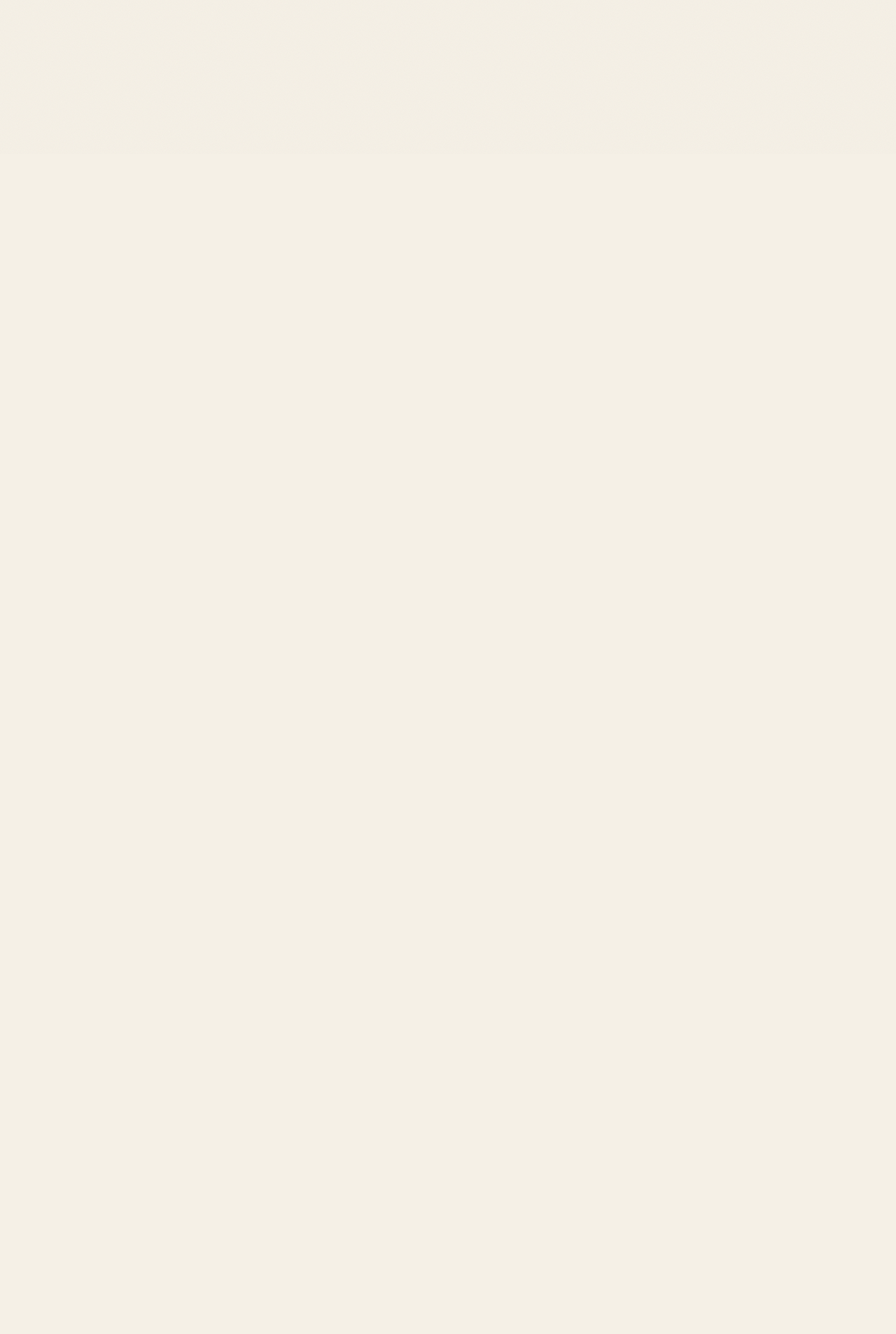
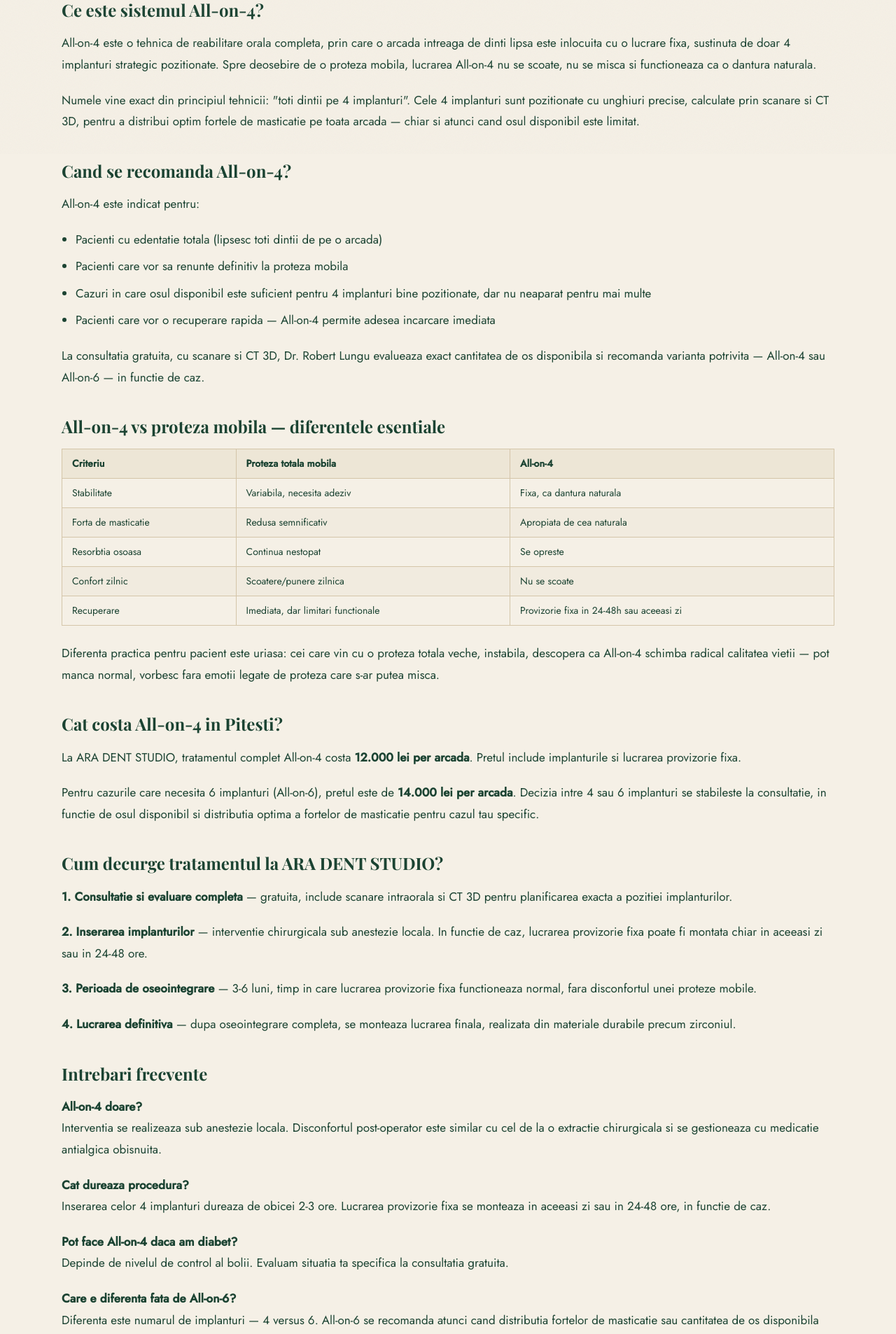
Before and after one commit to Rbt1/aradentpitesti, a Next.js app: page /blog/all-on-4-pitesti-cat-costa in a window 1280 px wide. Before the commit this address had no page. Shown: the part 580-2486 px from the top of the page at 70% size. Before the commit the page ends 800 px from the top, so only its background shows below. Built offline with nearby package versions, Linux system fonts and the light colour scheme.

Commit message:
adaug articol blog All-on-4 cu FAQ Schema

```diff
--- a/app/blog/[slug]/page.tsx
+++ b/app/blog/[slug]/page.tsx
@@ -40,8 +40,29 @@ export default function ArticolPage({ params }: Props) {
   const articol = articole.find((a) => a.slug === params.slug)
   if (!articol) notFound()
 
+  const jsonLdFaq = articol.faq
+    ? {
+        '@context': 'https://schema.org',
+        '@type': 'FAQPage',
+        mainEntity: articol.faq.map((item) => ({
+          '@type': 'Question',
+          name: item.q,
+          acceptedAnswer: {
+            '@type': 'Answer',
+            text: item.a,
+          },
+        })),
+      }
+    : null
+
   return (
     <>
+      {jsonLdFaq && (
+        <script
+          type="application/ld+json"
+          dangerouslySetInnerHTML={{ __html: JSON.stringify(jsonLdFaq) }}
+        />
+      )}
       <Navbar />
       <main className="bg-cream">
 
--- a/app/globals.css
+++ b/app/globals.css
@@ -496,3 +496,28 @@ body::before {
   font-weight: 600;
   color: var(--forest-dark);
 }
+
+.prose-blog table {
+  width: 100%;
+  border-collapse: collapse;
+  margin-bottom: 24px;
+  font-family: var(--font-jost), system-ui, sans-serif;
+  font-size: 14px;
+}
+
+.prose-blog th,
+.prose-blog td {
+  padding: 10px 14px;
+  border: 1px solid var(--bark-light);
+  text-align: left;
+  color: var(--forest-dark);
+}
+
+.prose-blog th {
+  background-color: var(--cream-dark);
+  font-weight: 600;
+}
+
+.prose-blog tbody tr:nth-child(even) {
+  background-color: rgba(212, 197, 169, 0.12);
+}
--- a/app/sitemap.ts
+++ b/app/sitemap.ts
@@ -20,5 +20,6 @@ export default function sitemap(): MetadataRoute.Sitemap {
     { url: `${base}/preturi`, lastModified: now, changeFrequency: 'monthly', priority: 0.9 },
     { url: `${base}/servicii/all-on-4-all-on-6`, lastModified: now, changeFrequency: 'monthly', priority: 0.9 },
     { url: `${base}/contact`, lastModified: now, changeFrequency: 'monthly', priority: 0.8 },
+    { url: `${base}/blog/all-on-4-pitesti-cat-costa`, lastModified: now, changeFrequency: 'monthly', priority: 0.8 },
   ]
 }
--- a/data/articole.ts
+++ b/data/articole.ts
@@ -1,3 +1,8 @@
+export interface ArticolFAQ {
+  q: string
+  a: string
+}
+
 export interface Articol {
   slug: string
   title: string
@@ -5,6 +10,7 @@ export interface Articol {
   excerpt: string
   date: string
   continut: string
+  faq?: ArticolFAQ[]
 }
 
 export const articole: Articol[] = [
@@ -155,6 +161,86 @@ export const articole: Articol[] = [
     <p>La consultatia gratuita, Dr. Robert Lungu evalueaza osul tau, starea generala orala si iti recomanda solutia potrivita situatiei tale — fara presiune, cu toate optiunile explicate clar.</p>
   `,
   },
+  {
+    slug: 'all-on-4-pitesti-cat-costa',
+    title: 'All-on-4 in Pitesti - Ce este, cat costa si cand e solutia potrivita',
+    metaDescription: 'All-on-4 Pitesti: ce este, cand se recomanda si cat costa la ARA DENT STUDIO. Incarcare imediata, consultatie gratuita cu scanare si CT 3D.',
+    excerpt: 'Daca lipsesc toti dintii de pe o arcada, All-on-4 ofera o lucrare fixa, stabila, cu recuperare rapida. Afla cat costa si cum decurge tratamentul.',
+    date: '2026-07-18',
+    continut: `
+      <p>Daca lipsesc toti dintii de pe o arcada si esti in cautarea unei solutii permanente, All-on-4 este una dintre cele mai eficiente optiuni disponibile astazi in implantologie. Hai sa vedem exact ce inseamna, cum decurge tratamentul si cat costa la ARA DENT STUDIO Pitesti.</p>
+
+      <h2>Ce este sistemul All-on-4?</h2>
+      <p>All-on-4 este o tehnica de reabilitare orala completa, prin care o arcada intreaga de dinti lipsa este inlocuita cu o lucrare fixa, sustinuta de doar 4 implanturi strategic pozitionate. Spre deosebire de o proteza mobila, lucrarea All-on-4 nu se scoate, nu se misca si functioneaza ca o dantura naturala.</p>
+      <p>Numele vine exact din principiul tehnicii: "toti dintii pe 4 implanturi". Cele 4 implanturi sunt pozitionate cu unghiuri precise, calculate prin scanare si CT 3D, pentru a distribui optim fortele de masticatie pe toata arcada — chiar si atunci cand osul disponibil este limitat.</p>
+
+      <h2>Cand se recomanda All-on-4?</h2>
+      <p>All-on-4 este indicat pentru:</p>
+      <ul>
+        <li>Pacienti cu edentatie totala (lipsesc toti dintii de pe o arcada)</li>
+        <li>Pacienti care vor sa renunte definitiv la proteza mobila</li>
+        <li>Cazuri in care osul disponibil este suficient pentru 4 implanturi bine pozitionate, dar nu neaparat pentru mai multe</li>
+        <li>Pacienti care vor o recuperare rapida — All-on-4 permite adesea incarcare imediata</li>
+      </ul>
+      <p>La consultatia gratuita, cu scanare si CT 3D, Dr. Robert Lungu evalueaza exact cantitatea de os disponibila si recomanda varianta potrivita — All-on-4 sau All-on-6 — in functie de caz.</p>
+
+      <h2>All-on-4 vs proteza mobila — diferentele esentiale</h2>
+      <table>
+        <thead>
+          <tr><th>Criteriu</th><th>Proteza totala mobila</th><th>All-on-4</th></tr>
+        </thead>
+        <tbody>
+          <tr><td>Stabilitate</td><td>Variabila, necesita adeziv</td><td>Fixa, ca dantura naturala</td></tr>
+          <tr><td>Forta de masticatie</td><td>Redusa semnificativ</td><td>Apropiata de cea naturala</td></tr>
+          <tr><td>Resorbtia osoasa</td><td>Continua nestopat</td><td>Se opreste</td></tr>
+          <tr><td>Confort zilnic</td><td>Scoatere/punere zilnica</td><td>Nu se scoate</td></tr>
+          <tr><td>Recuperare</td><td>Imediata, dar limitari functionale</td><td>Provizorie fixa in 24-48h sau aceeasi zi</td></tr>
+        </tbody>
+      </table>
+      <p>Diferenta practica pentru pacient este uriasa: cei care vin cu o proteza totala veche, instabila, descopera ca All-on-4 schimba radical calitatea vietii — pot manca normal, vorbesc fara emotii legate de proteza care s-ar putea misca.</p>
+
+      <h2>Cat costa All-on-4 in Pitesti?</h2>
+      <p>La ARA DENT STUDIO, tratamentul complet All-on-4 costa <strong>12.000 lei per arcada</strong>. Pretul include implanturile si lucrarea provizorie fixa.</p>
+      <p>Pentru cazurile care necesita 6 implanturi (All-on-6), pretul este de <strong>14.000 lei per arcada</strong>. Decizia intre 4 sau 6 implanturi se stabileste la consultatie, in functie de osul disponibil si distributia optima a fortelor de masticatie pentru cazul tau specific.</p>
+
+      <h2>Cum decurge tratamentul la ARA DENT STUDIO?</h2>
+      <p><strong>1. Consultatie si evaluare completa</strong> — gratuita, include scanare intraorala si CT 3D pentru planificarea exacta a pozitiei implanturilor.</p>
+      <p><strong>2. Inserarea implanturilor</strong> — interventie chirurgicala sub anestezie locala. In functie de caz, lucrarea provizorie fixa poate fi montata chiar in aceeasi zi sau in 24-48 ore.</p>
+      <p><strong>3. Perioada de oseointegrare</strong> — 3-6 luni, timp in care lucrarea provizorie fixa functioneaza normal, fara disconfortul unei proteze mobile.</p>
+      <p><strong>4. Lucrarea definitiva</strong> — dupa oseointegrare completa, se monteaza lucrarea finala, realizata din materiale durabile precum zirconiul.</p>
+
+      <h2>Intrebari frecvente</h2>
+      <p><strong>All-on-4 doare?</strong><br/>
+      Interventia se realizeaza sub anestezie locala. Disconfortul post-operator este similar cu cel de la o extractie chirurgicala si se gestioneaza cu medicatie antialgica obisnuita.</p>
+      <p><strong>Cat dureaza procedura?</strong><br/>
+      Inserarea celor 4 implanturi dureaza de obicei 2-3 ore. Lucrarea provizorie fixa se monteaza in aceeasi zi sau in 24-48 ore, in functie de caz.</p>
+      <p><strong>Pot face All-on-4 daca am diabet?</strong><br/>
+      Depinde de nivelul de control al bolii. Evaluam situatia ta specifica la consultatia gratuita.</p>
+      <p><strong>Care e diferenta fata de All-on-6?</strong><br/>
+      Diferenta este numarul de implanturi — 4 versus 6. All-on-6 se recomanda atunci cand distributia fortelor de masticatie sau cantitatea de os disponibila justifica implanturi suplimentare pentru stabilitate maxima pe termen lung.</p>
+
+      <h2>Programeaza consultatie gratuita</h2>
+      <p>Consultatia, scanarea si CT-ul 3D sunt complet gratuite la ARA DENT STUDIO.</p>
+    `,
+    faq: [
+      {
+        q: 'All-on-4 doare?',
+        a: 'Interventia se realizeaza sub anestezie locala. Disconfortul post-operator este similar cu cel de la o extractie chirurgicala si se gestioneaza cu medicatie antialgica obisnuita.',
+      },
+      {
+        q: 'Cat dureaza procedura?',
+        a: 'Inserarea celor 4 implanturi dureaza de obicei 2-3 ore. Lucrarea provizorie fixa se monteaza in aceeasi zi sau in 24-48 ore, in functie de caz.',
+      },
+      {
+        q: 'Pot face All-on-4 daca am diabet?',
+        a: 'Depinde de nivelul de control al bolii. Evaluam situatia specifica la consultatia gratuita.',
+      },
+      {
+        q: 'Care e diferenta fata de All-on-6?',
+        a: 'Diferenta este numarul de implanturi — 4 versus 6. All-on-6 se recomanda atunci cand distributia fortelor de masticatie sau cantitatea de os disponibila justifica implanturi suplimentare pentru stabilitate maxima pe termen lung.',
+      },
+    ],
+  },
 ]
 
 const MONTHS_RO = [
```
